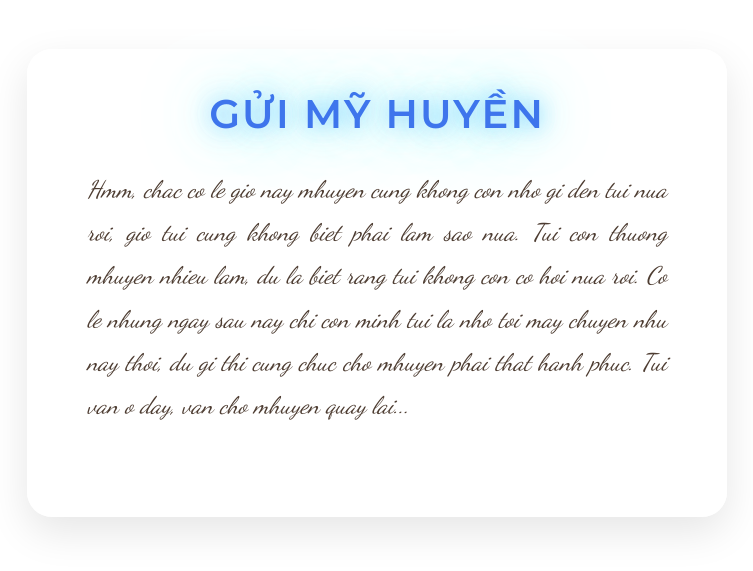
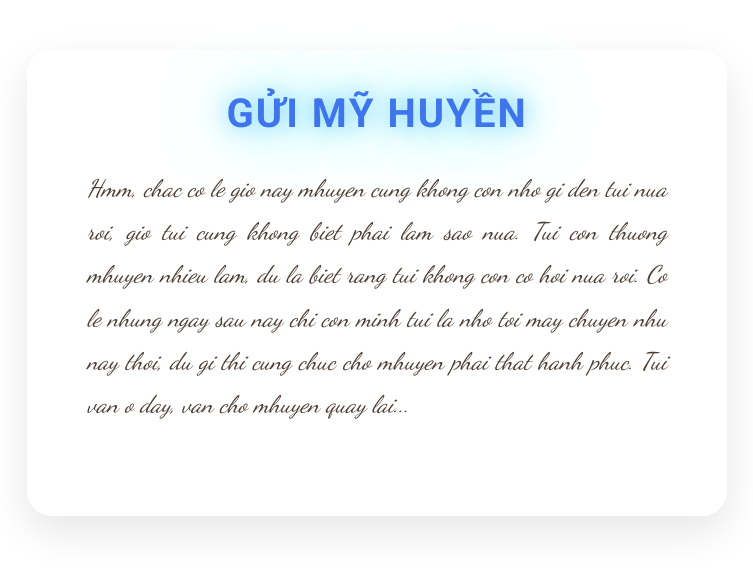
Before and after one commit to dyannseina/GuiEm, a plain HTML site: page index.html in a window 1280 px wide. Shown: the part 117-688 px from the top of the page, without its empty margins (263-1016 px from the left). Drawn offline with Linux system fonts and the light colour scheme.

Commit message:
index.html

```diff
--- a/index.html
+++ b/index.html
@@ -39,7 +39,7 @@
         }
 
         .title {
-            font-family: 'Montserrat', sans-serif;
+            font-family: 'Roboto', sans-serif;
             color: #3e75ec;
             font-size: 40px;
             margin-bottom: 30px;
```
